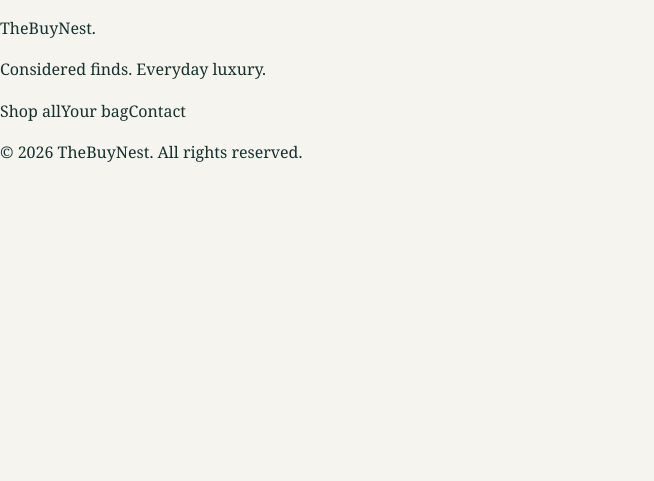
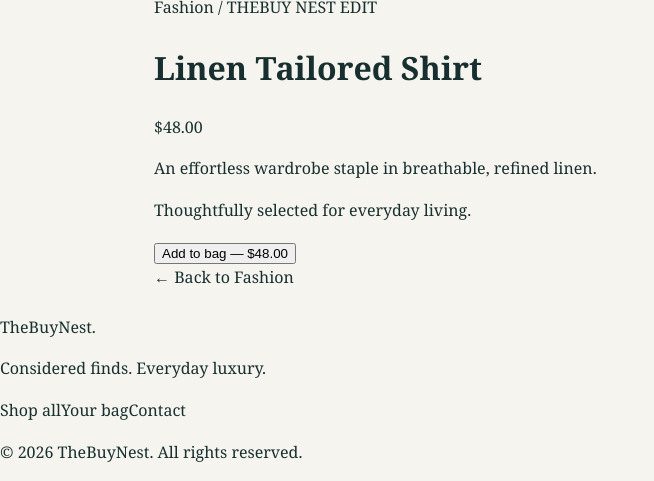
Before and after one commit to code-by-nisa/ecommerce-store-flask, a Flask app: page /product/1 in a window 1280 px wide. Shown: the part 506-987 px from the top of the page, without its empty margins (0-654 px from the left). Before the commit the page ends 668 px from the top, so only its background shows below. Run offline with Flask 3, Linux system fonts and the light colour scheme.

Commit message:
Polish product detail page and USD pricing

```diff
--- a/templates/product.html
+++ b/templates/product.html
@@ -1,15 +1,11 @@
 {% extends "base.html" %}
-{% block title %}{{ p.name }}{% endblock %}
+{% block title %}{{ p.name }} | TheBuyNest{% endblock %}
 {% block content %}
-<div class="detail">
-  <div class="img big">{{ p.name[0] }}</div>
-  <div>
-    <h1>{{ p.name }}</h1>
-    <p class="price">Rs. {{ p.price }}</p>
-    <p>{{ p.desc }}</p>
-    <form method="post" action="{{ url_for('add_to_cart', pid=p.id) }}">
-      <button class="btn">Cart mein daalein</button>
-    </form>
+<div class="product-detail">
+  <div class="detail-image-wrap"><img class="detail-image" src="{{ p.image }}" alt="{{ p.name }}"></div>
+  <div class="detail-copy"><p class="eyebrow">{{ p.category }} / THEBUY NEST EDIT</p><h1>{{ p.name }}</h1><p class="detail-price">${{ "%.2f"|format(p.price) }}</p><p class="detail-description">{{ p.desc }}</p><p class="shipping-note">Thoughtfully selected for everyday living.</p>
+    <form method="post" action="{{ url_for('add_to_cart', pid=p.id) }}"><button class="button button-dark button-wide">Add to bag — ${{ "%.2f"|format(p.price) }}</button></form>
+    <a class="text-link back-link" href="{{ url_for('shop', category=p.category) }}">← Back to {{ p.category }}</a>
   </div>
 </div>
 {% endblock %}
```
